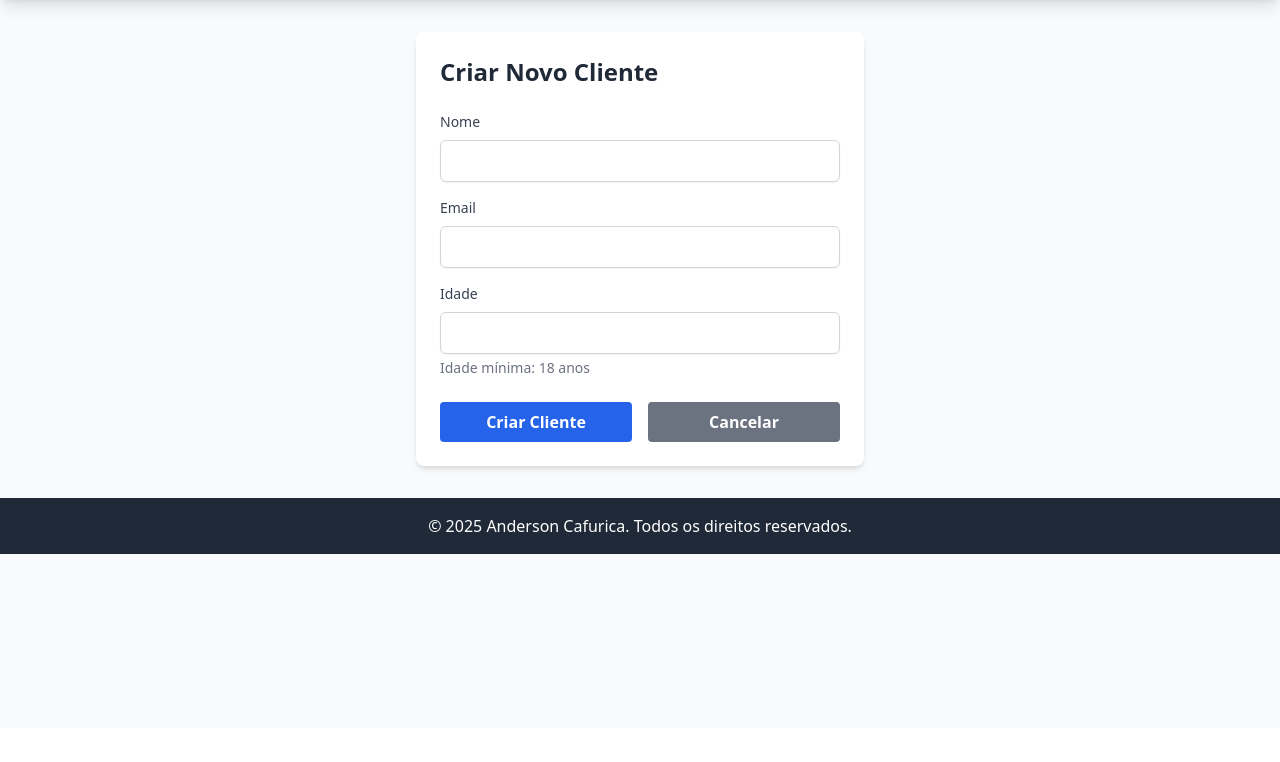
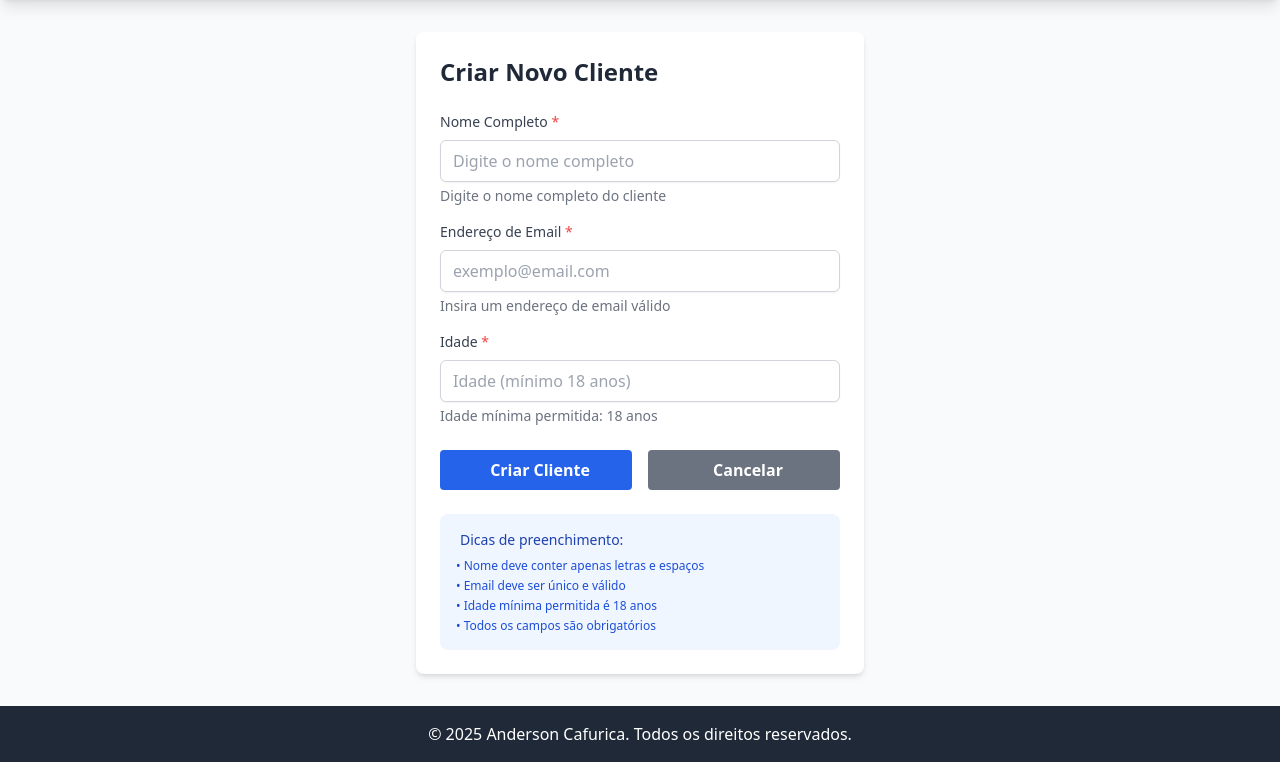
Before and after one commit to Emicy963/50-Days-Code-Challenge, a Django app: page /clients/create_client/ in a window 1280 px wide. Shown: the part 72-834 px from the top of the page. Before the commit the page ends 800 px from the top, so only its background shows below. Run offline with Django 5.2, Linux system fonts and the light colour scheme; some libraries are stand-ins or nearby versions.

Commit message:
Update the create a new cliente template - 31th exercise

```diff
--- a/src/4-Django/clients/templates/create_client.html
+++ b/src/4-Django/clients/templates/create_client.html
@@ -6,56 +6,155 @@
 <div class="bg-white rounded-lg shadow-md p-6 max-w-md mx-auto">
     <h2 class="text-2xl font-bold text-gray-800 mb-6">Criar Novo Cliente</h2>
 
-    <form method="POST">
+    <!-- Exibir erros não relacionados a campos específicos -->
+    {% if form.non_field_errors %}
+        <div class="bg-red-100 border border-red-400 text-red-700 px-4 py-3 rounded mb-4">
+            {% for error in form.non_field_errors %}
+                <p>{{ error }}</p>
+            {% endfor %}
+        </div>
+    {% endif %}
+
+    <form method="POST" novalidate>
         {% csrf_token %}
 
+        <!-- Campo Nome -->
         <div class="mb-4">
-            <label for="name" class="block text-sm font-medium text-gray-700 mb-2">
-                Nome
+            <label for="{{ form.name.id_for_label }}" class="block text-sm font-medium text-gray-700 mb-2">
+                {{ form.name.label }}
+                {% if form.name.field.required %}
+                    <span class="text-red-500">*</span>
+                {% endif %}
             </label>
-            <input type="text"
-                   id="name"
-                   name="name"
-                   required
-                   maxlength="100"
-                   class="w-full px-3 py-2 border border-gray-300 rounded-md shadow-sm focus:outline-none focus:ring-blue-500 focus:border-blue-500">
+            {{ form.name }}
+            {% if form.name.help_text %}
+                <p class="text-sm text-gray-500 mt-1">{{ form.name.help_text }}</p>
+            {% endif %}
+            {% if form.name.errors %}
+                <div class="text-red-600 text-sm mt-1">
+                    {% for error in form.name.errors %}
+                        <p>{{ error }}</p>
+                    {% endfor %}
+                </div>
+            {% endif %}
         </div>
 
+        <!-- Campo Email -->
         <div class="mb-4">
-            <label for="email" class="block text-sm font-medium text-gray-700 mb-2">
-                Email
+            <label for="{{ form.email.id_for_label }}" class="block text-sm font-medium text-gray-700 mb-2">
+                {{ form.email.label }}
+                {% if form.email.field.required %}
+                    <span class="text-red-500">*</span>
+                {% endif %}
             </label>
-            <input type="email"
-                   id="email"
-                   name="email"
-                   required
-                   class="w-full px-3 py-2 border border-gray-300 rounded-md shadow-sm focus:outline-none focus:ring-blue-500 focus:border-blue-500">
+            {{ form.email }}
+            {% if form.email.help_text %}
+                <p class="text-sm text-gray-500 mt-1">{{ form.email.help_text }}</p>
+            {% endif %}
+            {% if form.email.errors %}
+                <div class="text-red-600 text-sm mt-1">
+                    {% for error in form.email.errors %}
+                        <p>{{ error }}</p>
+                    {% endfor %}
+                </div>
+            {% endif %}
         </div>
 
+        <!-- Campo Idade -->
         <div class="mb-6">
-            <label for="age" class="block text-sm font-medium text-gray-700 mb-2">
-                Idade
+            <label for="{{ form.age.id_for_label }}" class="block text-sm font-medium text-gray-700 mb-2">
+                {{ form.age.label }}
+                {% if form.age.field.required %}
+                    <span class="text-red-500">*</span>
+                {% endif %}
             </label>
-            <input type="number"
-                   id="age"
-                   name="age"
-                   required
-                   min="18"
-                   max="120"
-                   class="w-full px-3 py-2 border border-gray-300 rounded-md shadow-sm focus:outline-none focus:ring-blue-500 focus:border-blue-500">
-            <p class="text-sm text-gray-500 mt-1">Idade mínima: 18 anos</p>
+            {{ form.age }}
+            {% if form.age.help_text %}
+                <p class="text-sm text-gray-500 mt-1">{{ form.age.help_text }}</p>
+            {% endif %}
+            {% if form.age.errors %}
+                <div class="text-red-600 text-sm mt-1">
+                    {% for error in form.age.errors %}
+                        <p>{{ error }}</p>
+                    {% endfor %}
+                </div>
+            {% endif %}
         </div>
 
+        <!-- Botões -->
         <div class="flex space-x-4">
             <button type="submit"
-                    class="flex-1 bg-blue-600 hover:bg-blue-700 text-white font-bold py-2 px-4 rounded focus:outline-none focus:shadow-outline">
+                    class="flex-1 bg-blue-600 hover:bg-blue-700 text-white font-bold py-2 px-4 rounded focus:outline-none focus:shadow-outline transition duration-200">
+                <i class="fas fa-plus mr-2"></i>
                 Criar Cliente
             </button>
             <a href="{% url 'clients' %}"
-               class="flex-1 bg-gray-500 hover:bg-gray-600 text-white font-bold py-2 px-4 rounded text-center">
+               class="flex-1 bg-gray-500 hover:bg-gray-600 text-white font-bold py-2 px-4 rounded text-center transition duration-200">
+                <i class="fas fa-times mr-2"></i>
                 Cancelar
             </a>
         </div>
     </form>
+
+    <!-- Dicas de preenchimento -->
+    <div class="mt-6 p-4 bg-blue-50 rounded-lg">
+        <h3 class="text-sm font-medium text-blue-800 mb-2">
+            <i class="fas fa-info-circle mr-1"></i>
+            Dicas de preenchimento:
+        </h3>
+        <ul class="text-xs text-blue-700 space-y-1">
+            <li>• Nome deve conter apenas letras e espaços</li>
+            <li>• Email deve ser único e válido</li>
+            <li>• Idade mínima permitida é 18 anos</li>
+            <li>• Todos os campos são obrigatórios</li>
+        </ul>
+    </div>
 </div>
+
+<!-- JavaScript para melhorar a experiência do usuário -->
+<script>
+document.addEventListener('DOMContentLoaded', function() {
+    // Validação em tempo real do nome
+    const nameField = document.getElementById('{{ form.name.id_for_label }}');
+    if (nameField) {
+        nameField.addEventListener('input', function() {
+            const value = this.value;
+            const regex = /^[a-zA-ZÀ-ÿ\s]*$/;
+
+            if (value && !regex.test(value)) {
+                this.setCustomValidity('Nome deve conter apenas letras e espaços');
+            } else {
+                this.setCustomValidity('');
+            }
+        });
+    }
+
+    // Validação em tempo real da idade
+    const ageField = document.getElementById('{{ form.age.id_for_label }}');
+    if (ageField) {
+        ageField.addEventListener('input', function() {
+            const value = parseInt(this.value);
+
+            if (value && value < 18) {
+                this.setCustomValidity('Idade mínima é 18 anos');
+            } else if (value && value > 120) {
+                this.setCustomValidity('Idade deve ser realista');
+            } else {
+                this.setCustomValidity('');
+            }
+        });
+    }
+
+    // Focar no primeiro campo com erro
+    const firstErrorField = document.querySelector('.text-red-600');
+    if (firstErrorField) {
+        const fieldId = firstErrorField.closest('.mb-4, .mb-6').querySelector('input, select, textarea').id;
+        const field = document.getElementById(fieldId);
+        if (field) {
+            field.focus();
+            field.scrollIntoView({ behavior: 'smooth', block: 'center' });
+        }
+    }
+});
+</script>
 {% endblock %}
```
